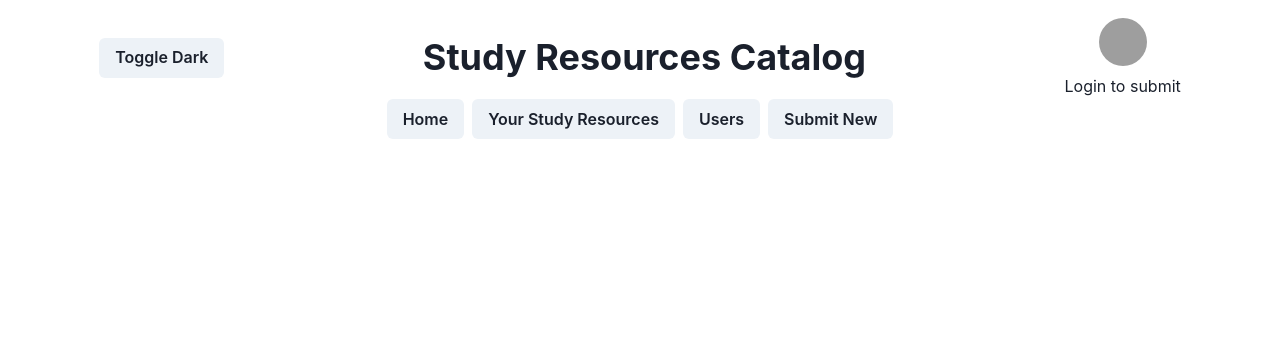
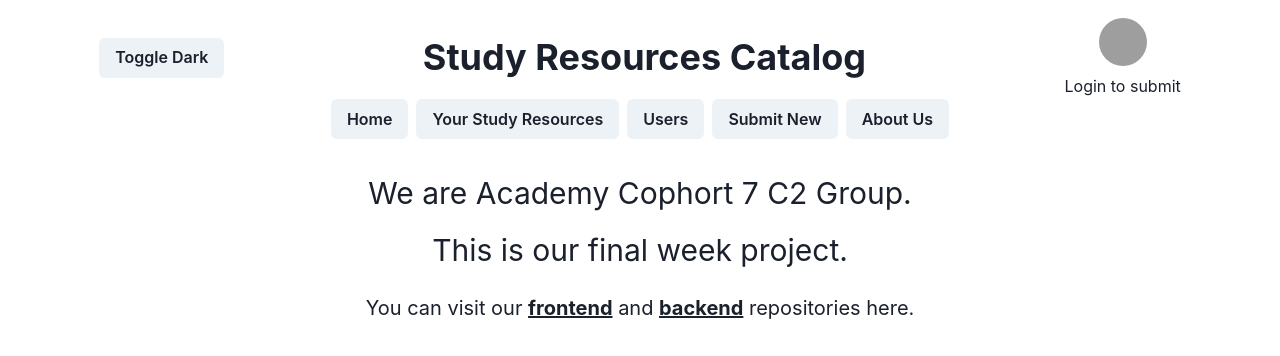
Before and after one commit to lucjastozek/study-resource-catalog-front, a React (Vite) app: page /info in a window 1280 px wide. Shown: the top 356 px of the page. Built offline with nearby package versions, Linux system fonts and the light colour scheme; no server answers; grey boxes are pictures that could not be loaded.

Commit message:
adding About Us section

```diff
--- /dev/null
+++ b/src/components/AboutUs.tsx
@@ -0,0 +1,38 @@
+import { Text, Center } from "@chakra-ui/react";
+
+const repoLinkStyle = {
+    fontWeight: "bold",
+    textDecoration: "underline",
+};
+
+export function AboutUs() {
+    return (
+        <Center h="20vh">
+            <div style={{ textAlign: "center" }}>
+                <Text fontSize="3xl" mt="10">
+                    We are Academy Cophort 7 C2 Group.
+                </Text>
+                <Text fontSize="3xl" mt="3">
+                    This is our final week project.
+                </Text>
+                <Text fontSize="xl" mt="5">
+                    You can visit our{" "}
+                    <a
+                        href="https://github.com/lucjastozek/study-resource-catalog-front"
+                        style={repoLinkStyle}
+                    >
+                        frontend
+                    </a>{" "}
+                    and{" "}
+                    <a
+                        href="https://github.com/danivoro/C7C2-study-app-server"
+                        style={repoLinkStyle}
+                    >
+                        backend
+                    </a>{" "}
+                    repositories here.
+                </Text>
+            </div>
+        </Center>
+    );
+}
--- a/src/components/App.tsx
+++ b/src/components/App.tsx
@@ -35,6 +35,7 @@ import { Home } from "./Home";
 import { SubmitResource } from "./SubmitResource";
 import { ToStudy } from "./ToStudy";
 import { UserLogin } from "./UserLogin";
+import { AboutUs } from "./AboutUs";
 
 function App() {
     const initialUser = JSON.stringify({
@@ -210,6 +211,11 @@ function App() {
                                     {" "}
                                     <Button>Submit New</Button>
                                 </Link>
+
+                                <Link to="/info">
+                                    {" "}
+                                    <Button>About Us</Button>
+                                </Link>
                             </HStack>
                         </nav>
                         <Switch>
@@ -278,6 +284,9 @@ function App() {
                                     </>
                                 )}
                             </Route>
+                            <Route path="/info">
+                                <AboutUs />
+                            </Route>
                         </Switch>
                     </VStack>
                 </Router>
```
